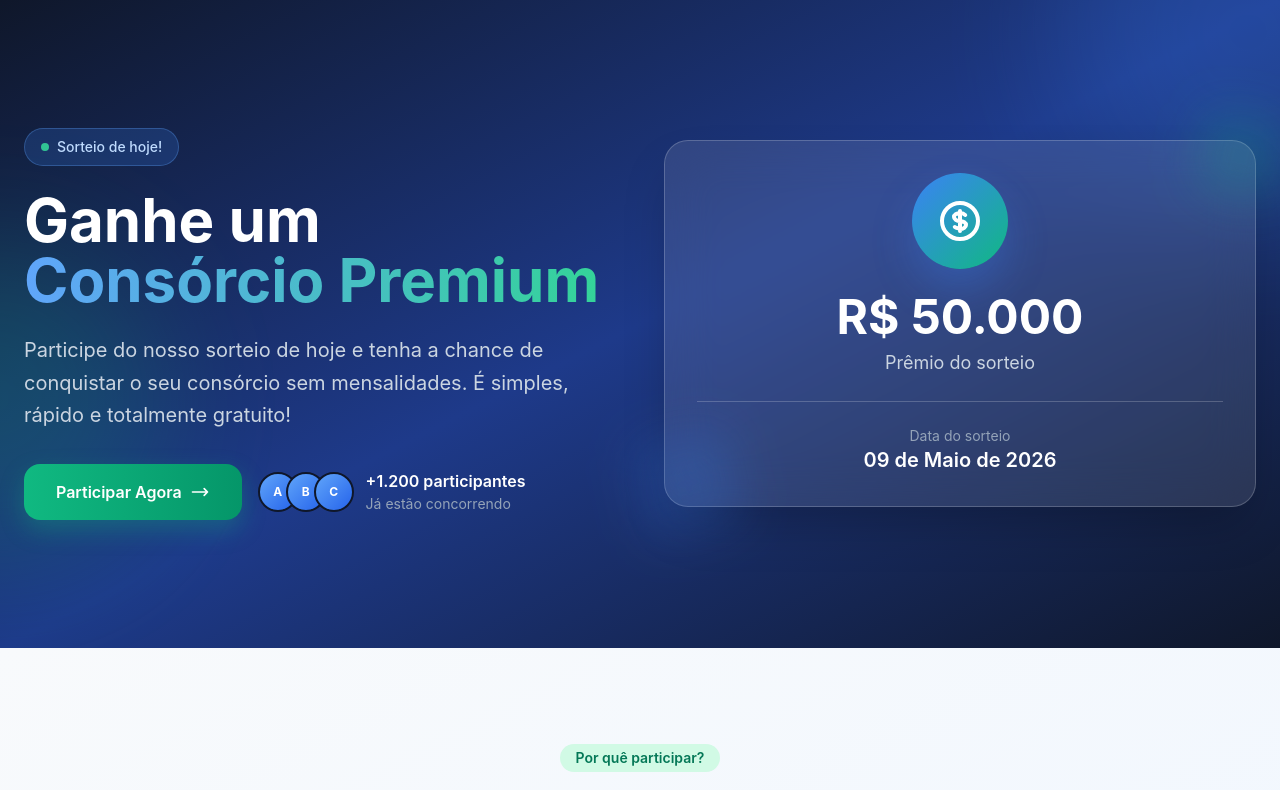
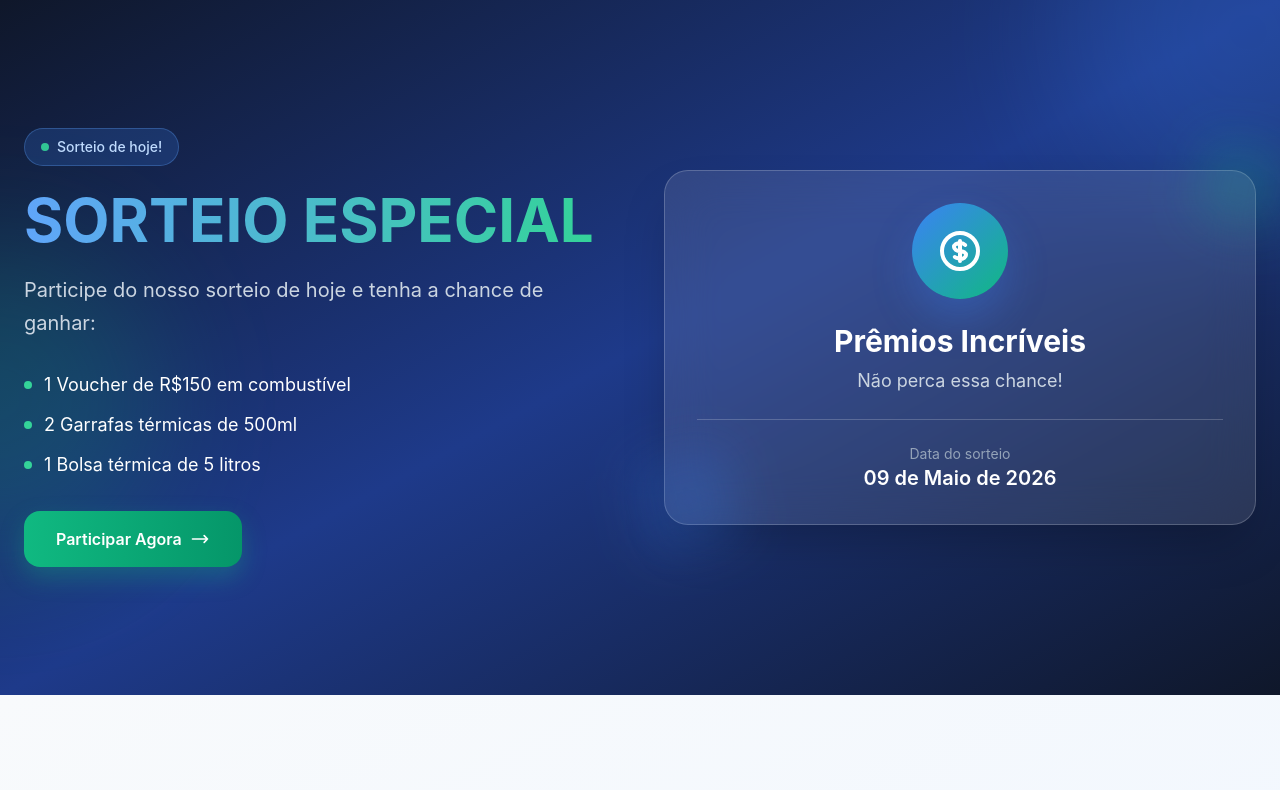
Before and after one commit to Evolvetech-Johnn/consorcioldnsorteio, a React (Vite) app in the folder frontend/: page / in a window 1280 px wide. Shown: the top 790 px of the page. Built offline with nearby package versions, Linux system fonts and the light colour scheme.

Commit message:
Atualização do conteúdo do sorteio: Voucher de combustível, garrafas térmicas e bolsa térmica

```diff
--- a/frontend/src/components/landing/HeroSection.tsx
+++ b/frontend/src/components/landing/HeroSection.tsx
@@ -22,16 +22,29 @@ export function HeroSection() {
             </div>
 
             <h1 className="text-4xl lg:text-6xl font-bold text-white mb-6 leading-tight">
-              Ganhe um
               <span className="text-transparent bg-clip-text bg-gradient-to-r from-blue-400 to-emerald-400">
-                {' '}Consórcio Premium
+                SORTEIO ESPECIAL
               </span>
             </h1>
 
             <p className="text-xl text-slate-300 mb-8 leading-relaxed">
-              Participe do nosso sorteio de hoje e tenha a chance de conquistar o seu consórcio sem mensalidades.
-              É simples, rápido e totalmente gratuito!
+              Participe do nosso sorteio de hoje e tenha a chance de ganhar:
             </p>
+
+            <div className="mb-8 space-y-3">
+              <div className="flex items-center gap-3 text-white text-lg">
+                <div className="w-2 h-2 bg-emerald-400 rounded-full" />
+                <span>1 Voucher de R$150 em combustível</span>
+              </div>
+              <div className="flex items-center gap-3 text-white text-lg">
+                <div className="w-2 h-2 bg-emerald-400 rounded-full" />
+                <span>2 Garrafas térmicas de 500ml</span>
+              </div>
+              <div className="flex items-center gap-3 text-white text-lg">
+                <div className="w-2 h-2 bg-emerald-400 rounded-full" />
+                <span>1 Bolsa térmica de 5 litros</span>
+              </div>
+            </div>
 
             <div className="flex flex-wrap gap-4">
               <motion.div
@@ -48,20 +61,6 @@ export function HeroSection() {
                   </svg>
                 </Link>
               </motion.div>
-
-              <div className="flex items-center gap-3 text-slate-300">
-                <div className="flex -space-x-3">
-                  {[1, 2, 3].map((i) => (
-                    <div key={i} className="w-10 h-10 rounded-full bg-gradient-to-br from-blue-400 to-blue-600 border-2 border-slate-900 flex items-center justify-center text-white text-xs font-bold">
-                      {String.fromCharCode(64 + i)}
-                    </div>
-                  ))}
-                </div>
-                <div>
-                  <p className="font-semibold text-white">+1.200 participantes</p>
-                  <p className="text-sm text-slate-400">Já estão concorrendo</p>
-                </div>
-              </div>
             </div>
           </motion.div>
 
@@ -78,8 +77,8 @@ export function HeroSection() {
                     <path strokeLinecap="round" strokeLinejoin="round" strokeWidth={2} d="M12 8c-1.657 0-3 .895-3 2s1.343 2 3 2 3 .895 3 2-1.343 2-3 2m0-8c1.11 0 2.08.402 2.599 1M12 8V7m0 1v8m0 0v1m0-1c1.11 0-2.08-.402-2.599-1M21 12a9 9 0 11-18 0 9 9 0 0118 0z" />
                   </svg>
                 </div>
-                <p className="text-5xl font-bold text-white mb-2">R$ 50.000</p>
-                <p className="text-slate-300 text-lg">Prêmio do sorteio</p>
+                <p className="text-3xl font-bold text-white mb-2">Prêmios Incríveis</p>
+                <p className="text-slate-300 text-lg">Não perca essa chance!</p>
                 <div className="mt-6 pt-6 border-t border-white/20">
                   <p className="text-sm text-slate-400">Data do sorteio</p>
                   <p className="text-xl font-semibold text-white">09 de Maio de 2026</p>
--- a/frontend/src/pages/RaffleFormPage.tsx
+++ b/frontend/src/pages/RaffleFormPage.tsx
@@ -52,7 +52,7 @@ export function RaffleFormPage() {
               <path strokeLinecap="round" strokeLinejoin="round" strokeWidth={2} d="M12 8c-1.657 0-3 .895-3 2s1.343 2 3 2 3 .895 3 2-1.343 2-3 2m0-8c1.11 0 2.08.402 2.599 1M12 8V7m0 1v8m0 0v1m0-1c1.11 0-2.08-.402-2.599-1M21 12a9 9 0 11-18 0 9 9 0 0118 0z" />
             </svg>
           </div>
-          <h1 className="text-3xl font-bold text-white mb-2">Sorteio de Consórcio</h1>
+          <h1 className="text-3xl font-bold text-white mb-2">Sorteio Especial</h1>
           <p className="text-xl text-emerald-400 font-semibold mb-2">Data: 09 de Maio de 2026</p>
           <p className="text-slate-400">Preencha o formulário para participar</p>
         </div>
```
